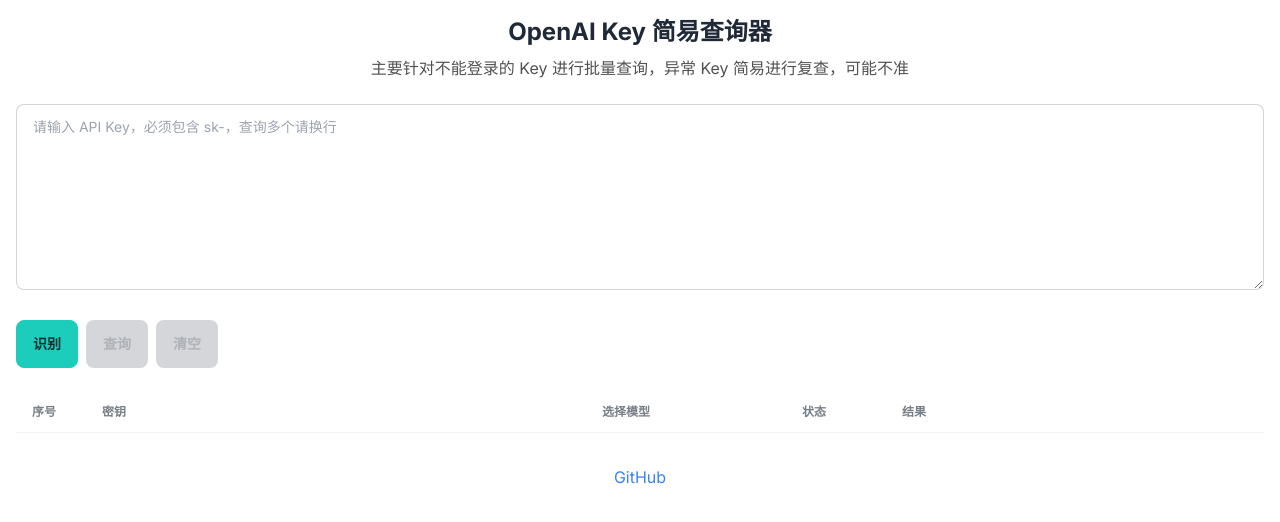
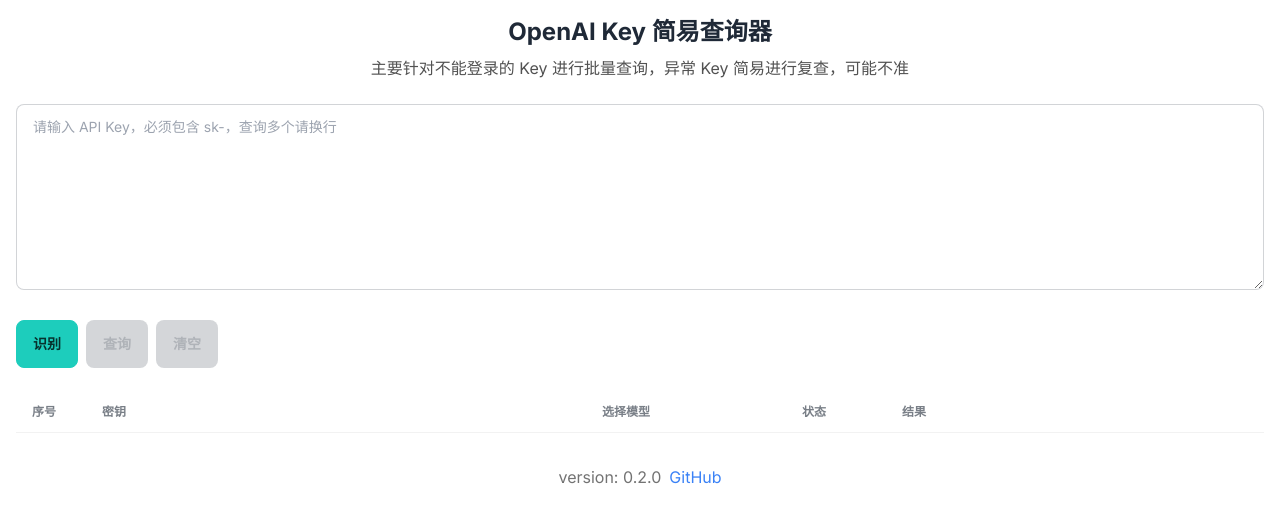
Before and after one commit to Chanzhaoyu/key-query-lite, a Next.js app: page / in a window 1280 px wide. Shown: the top 522 px of the page. Built offline with nearby package versions, Linux system fonts and the light colour scheme.

Commit message:
chore: version

```diff
--- a/app/page.tsx
+++ b/app/page.tsx
@@ -1,6 +1,7 @@
 "use client";
 import React, { useState } from "react";
 import axios from "axios";
+import { version } from "../package.json";
 
 interface ListItem {
   id: number;
@@ -156,7 +157,8 @@
             </table>
           </div>
         </div>
-        <div className="text-center py-4">
+        <div className="text-center py-4 space-x-2">
+          <span className="text-neutral-500">version: {version}</span>
           <a
             className="text-blue-500"
             href="https://github.com/Chanzhaoyu/key-query-lite"
--- a/package.json
+++ b/package.json
@@ -1,6 +1,6 @@
 {
   "name": "key-query-lite",
-  "version": "0.1.0",
+  "version": "0.2.0",
   "private": true,
   "scripts": {
     "dev": "next dev",
```
